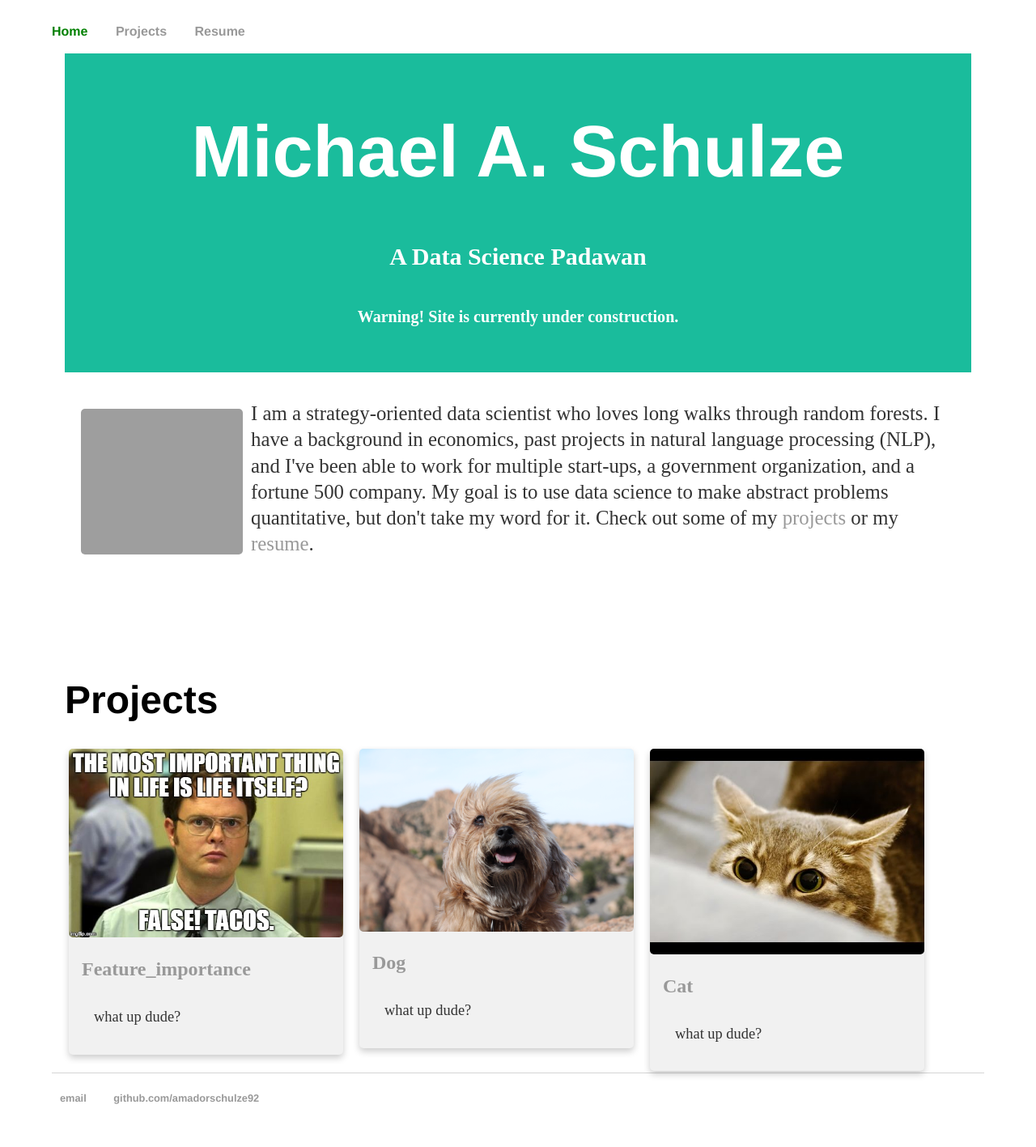
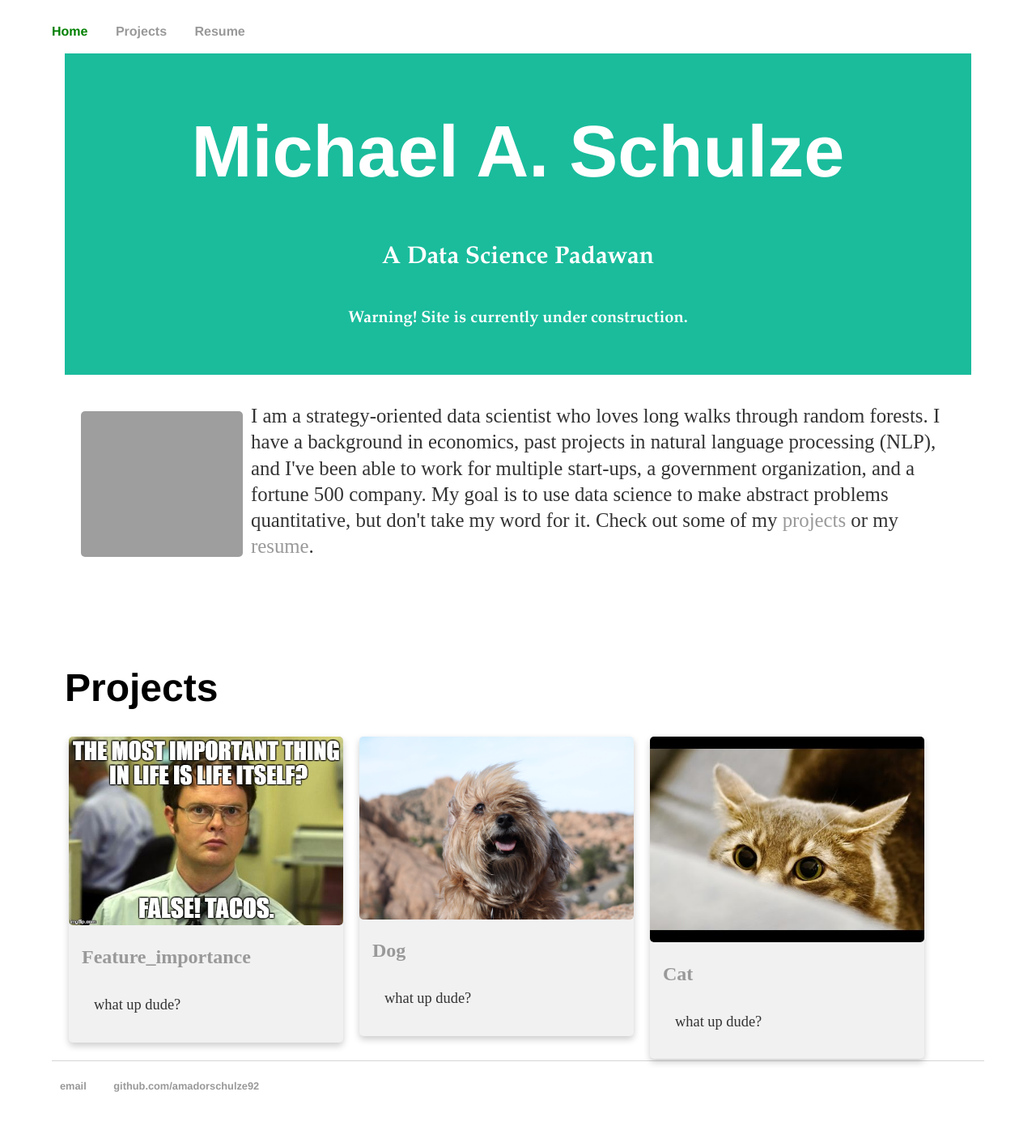
Before and after one commit to amadorschulze92/amadorschulze92.github.io, a Jekyll site: the page built from index.html, in a window 1280 px wide. Shown: the whole page at 81% size. Built offline with Jekyll 4.4.1, drawn with Linux system fonts in a browser that asks for light colours; grey boxes are pictures that could not be loaded.

Commit message:
play with fonts

```diff
--- a/assets/css/main.css
+++ b/assets/css/main.css
@@ -68,6 +68,7 @@ ul.posts li {
   background: #1abc9c;
   color: white;
   font-size: 30px;
+  font-family:'Garamond';
 }
 
 /* Float four columns side by side */
--- a/index.html
+++ b/index.html
@@ -28,7 +28,6 @@ title: Michael A. Schulze
     <br>
     <br>
     <br>
-    <br>
     <h1>Projects</h1>
     <div class="row">
       {% for post in site.posts %}
```
